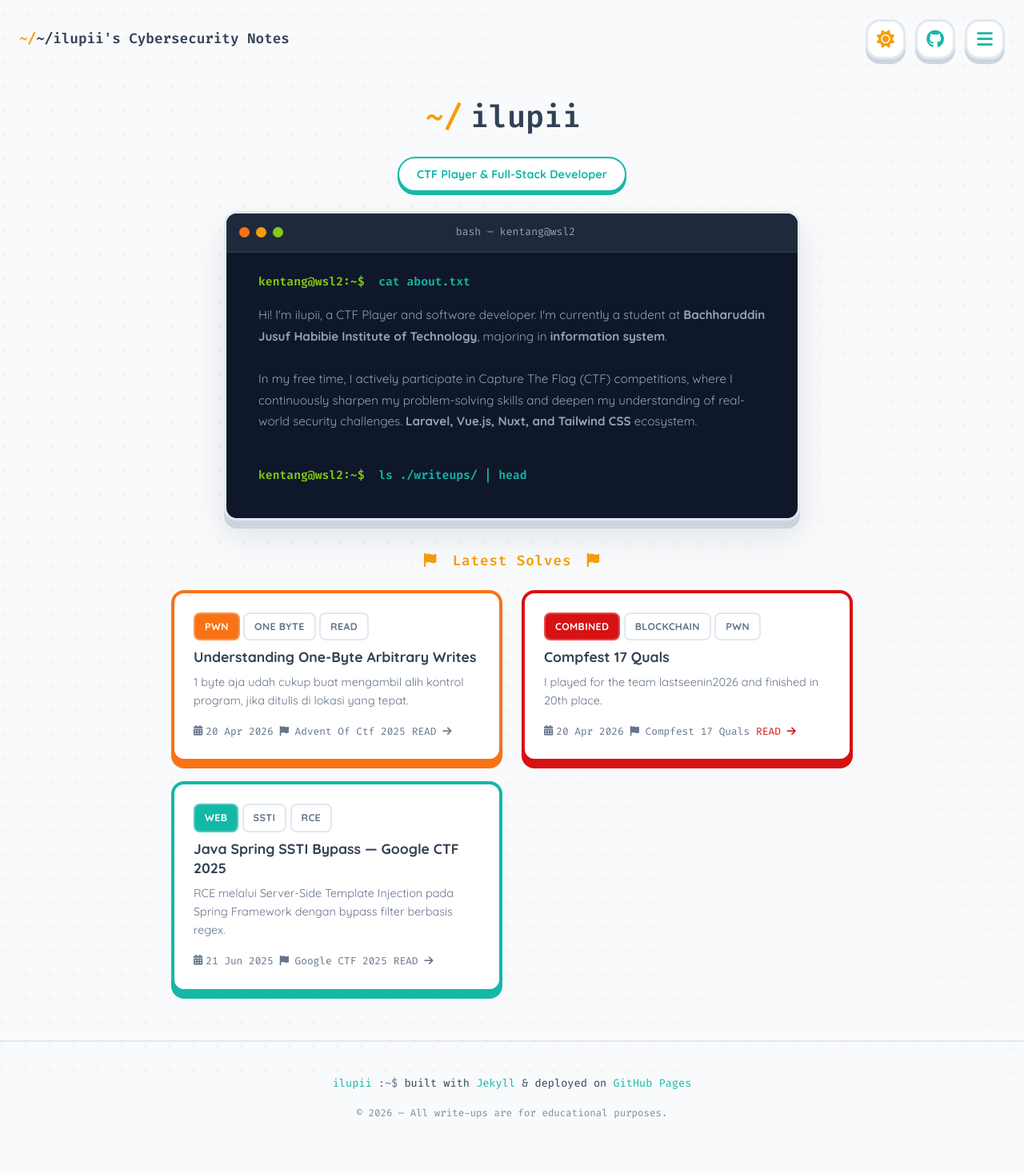
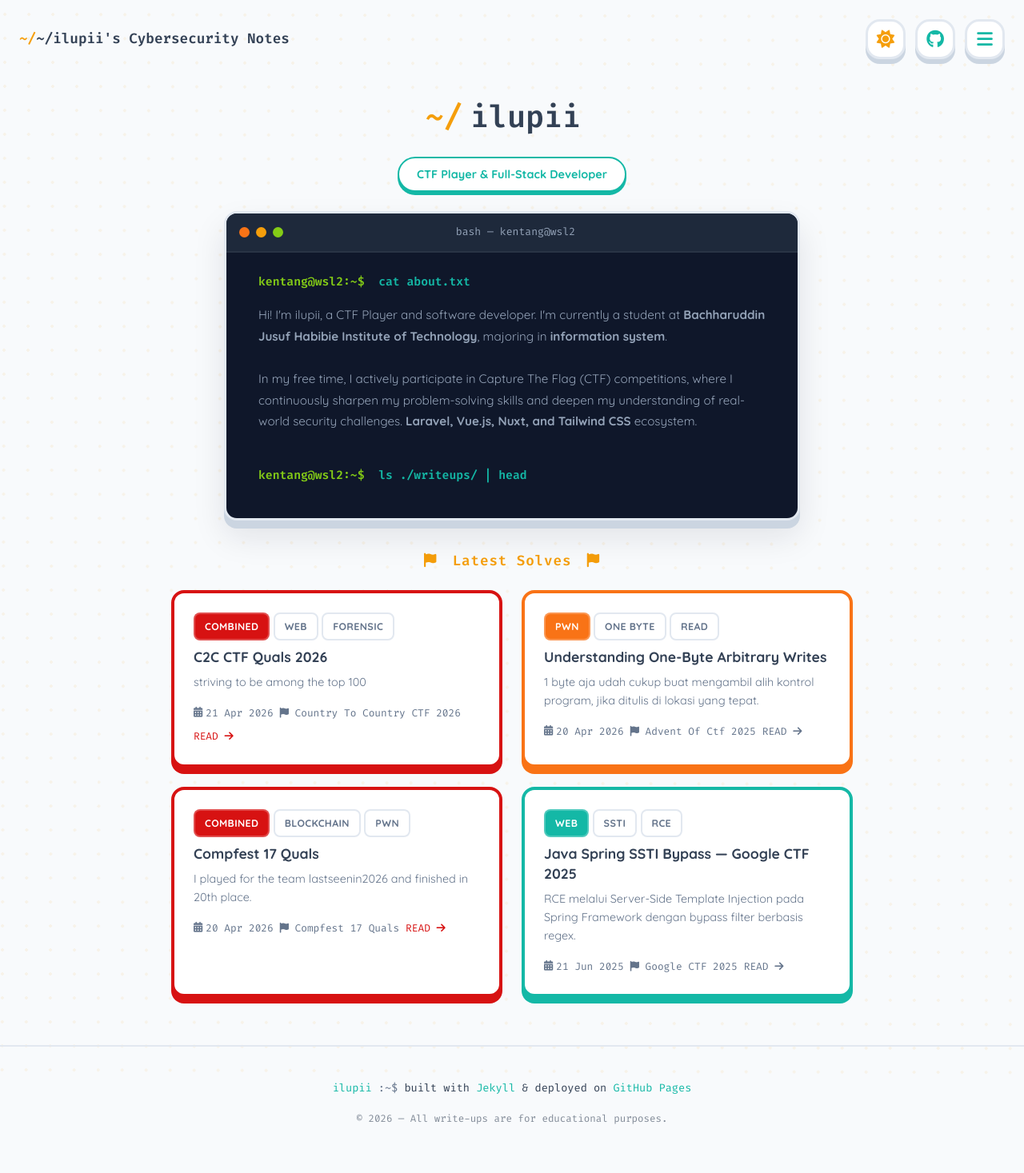
Before and after one commit to Ilupii17/ilupii17.github.io, a Jekyll site: the page built from index.html, in a window 1280 px wide. Shown: the whole page at 80% size. Built offline with Jekyll 4.4.1, drawn with Linux system fonts in a browser that asks for light colours; the list of posts is cut into pages by our own code.

Commit message:
fix bug lgi

```diff
--- a/_data/timeline.yml
+++ b/_data/timeline.yml
@@ -26,8 +26,8 @@
   tanggal: "2025-09-09"
   rank: "20th / 200+ teams"
   platform: "-"
-  kategori:
-    - Combined
+  kategori: "combined"
   highlight: "-"
+  warna : combined
   url: "-"
   writeup_url: "writeups/2026/compfest-17-quals/"
--- /dev/null
+++ b/_posts/2026-04-21-c2c-ctf-quals-2026.md
@@ -0,0 +1,17 @@
+---
+layout: post
+title: "C2C CTF Quals 2026"
+categories: [combined]
+tags: [web,forensic,pwn,misc]
+date: 2026-04-21 13:10:11 +0800
+author: kali@wsl2
+ctf_event: "Country To Country CTF 2026"
+difficulty: ""
+excerpt: "striving to be among the top 100"
+---
+
+* TOC
+{:toc}
+
+# Web Exploitation
+## Clicker
--- a/_sass/_components.scss
+++ b/_sass/_components.scss
@@ -933,7 +933,7 @@
 // 12. CTF TIMELINE
 // =========================================
 .timeline-page {
-  max-width: 800px;
+  max-width: 1000px;
   margin: 0 auto;
   padding: 0 $space-lg $space-2xl;
 
@@ -988,14 +988,14 @@
 .timeline-item {
   display: flex;
   justify-content: flex-end;
-  padding-right: calc(50% + 30px);
+  padding-right: calc(50% + 25px);
   margin-bottom: $space-xl;
   position: relative;
 
   &:nth-child(even) {
     justify-content: flex-start;
     padding-right: 0;
-    padding-left: calc(50% + 30px);
+    padding-left: calc(50% + 25px);
 
     .timeline-card {
       text-align: left;
@@ -1061,7 +1061,8 @@
   border: 4px solid;
   border-radius: $radius-md;
   padding: $space-lg;
-  max-width: 340px;
+  max-width: 500px;
+  min-width: 300px;
   width: 100%;
   box-shadow: 0 8px 0;
   transition: transform 0.2s, box-shadow 0.2s;
```
Also changed, not shown: 7 other files.
